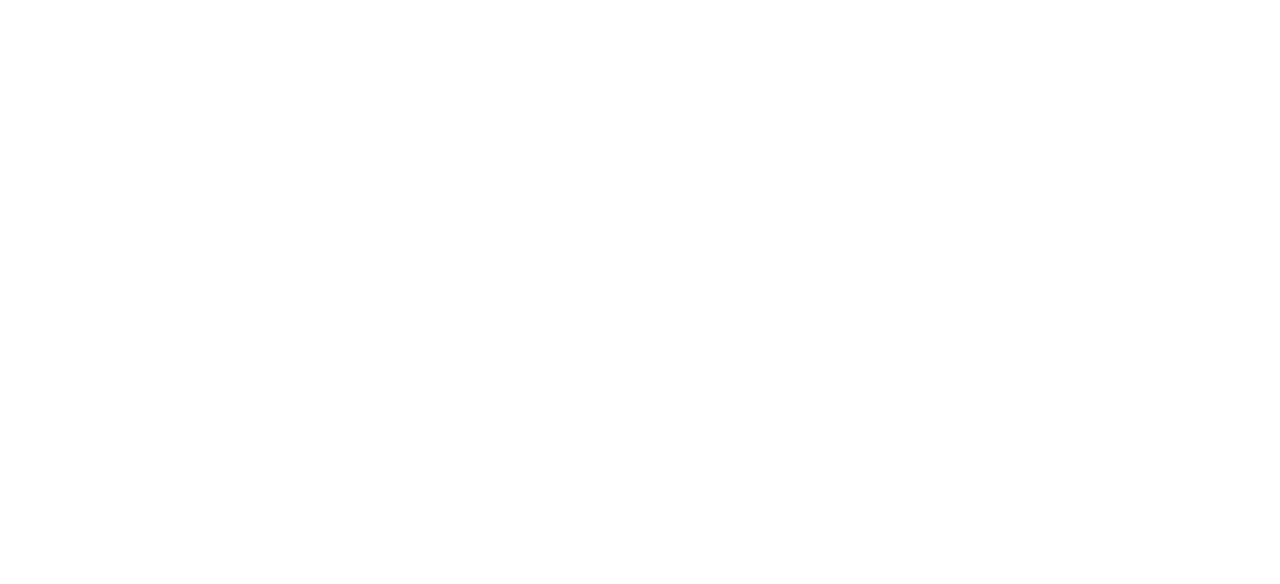
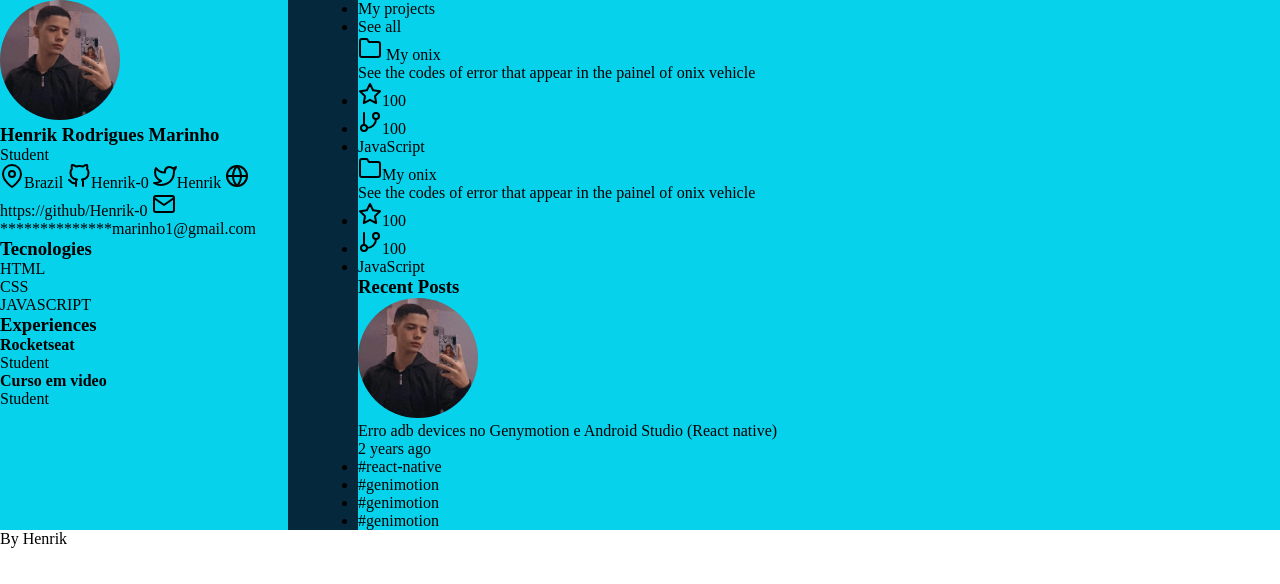
Before and after one commit to Henrik-0/Site, a plain HTML site: page portfolio/index.html in a window 1280 px wide. Drawn offline with Linux system fonts and the light colour scheme.

Commit message:
profile image, style
change the profile image and start the style

```diff
--- a/portfolio/index.html
+++ b/portfolio/index.html
@@ -9,39 +9,89 @@
     <title>Document</title>
 </head>
 <body>
+    <main class="container">
         <section class="aboutMe">
             <article>
-
+                <img class="profileImage" src="../assets/portfolio/profileImage.jpeg" alt="Profile image">
+                <h1>Henrik Rodrigues Marinho</h1>
+                <p>Student</p>
             </article>
             <article>
-
+                <img src="../assets/portfolio/map-pin.svg" alt="mapPin">Brazil
+                <img src="../assets/portfolio/github.svg" alt="GitHub">Henrik-0
+                <img src="../assets/portfolio/twitter.svg" alt="Twitter">Henrik
+                <img src="../assets/portfolio/globe.svg" alt="Site">https://github/Henrik-0
+                <img src="../assets/portfolio/mail.svg" alt="E-mail">**************marinho1@gmail.com
             </article>
             <article>
-
+                <h1>Tecnologies</h1>
+                <ul>
+                    <li>HTML</li>
+                    <li>CSS</li>
+                    <li>JAVASCRIPT</li>
+                </ul>
             </article>
             <article>
-
-        </article>
-        <article>
-
+                <h1>Experiences</h1>
+                <ul>
+                    <li>
+                        <strong>Rocketseat</strong>
+                        <p>Student</p>
+                    </li>
+                    <li>
+                        <strong>Curso em video</strong>
+                        <p>Student</p>
+                    </li>
+                </ul>
             </article>
         </section>
-
         <section class="projects">
             <article>
                 <div>
-
+                    <ul>
+                        <li>My projects</li>
+                        <li>See all</li>
+                    </ul>
                 </div>
                 <div>
-
+                    <p><img src="../assets/portfolio/folder.svg" alt="folder"> My onix</p>
+                    <p>See the codes of error that appear in the painel of onix vehicle </p>
+                    <ul>
+                        <li><img src="../assets/portfolio/star.svg" alt="star">100</li>
+                        <li><img src="../assets/portfolio/git-branch.svg" alt="git-branch">100</li>
+                        <li>JavaScript</li>
+                    </ul>
+                </div>
+                <div>
+                    <p><img src="../assets/portfolio/folder.svg" alt="folder">My onix</p>
+                    <p>See the codes of error that appear in the painel of onix vehicle </p>
+                    <ul>
+                        <li><img src="../assets/portfolio/star.svg" alt="star">100</li>
+                        <li><img src="../assets/portfolio/git-branch.svg" alt="git-branch">100</li>
+                        <li>JavaScript</li>
+                    </ul>
                 </div>
             </article>
-
             <article>
                 <div>
-
+                    <h1>Recent Posts</h1>
+                </div>
+                <div>
+                    <img class="profileImage" src="../assets/portfolio/profileImage.jpeg" alt="profileImage">
+                    <p>Erro adb devices no Genymotion e Android Studio (React native)</p>
+                    <p>2 years ago</p>
+                    <ul>
+                        <li>#react-native</li>
+                        <li>#genimotion</li>
+                        <li>#genimotion</li>
+                        <li>#genimotion</li>
+                    </ul>
                 </div>
             </article>
         </section>
+    </main>
+    <footer>
+        <p>By Henrik</p>
+    </footer>
 </body>
 </html>
--- a/portfolio/style.css
+++ b/portfolio/style.css
@@ -0,0 +1,51 @@
+* {
+    margin: 0;
+    padding: 0;
+    box-sizing: border-box;
+}
+
+:root {
+    --gray-blue: #06283D;
+    --blue-ocean: #0a3068;
+    --blue-sky: #134faa;
+    --bright-blue: #06d2ec;
+    --blue-baby: #DFF6FF;
+
+    --default: 'Josefin Sans', sans-serif;
+    --special: 'Stick No Bills', sans-serif;
+}
+
+.profileImage {
+    width: 120px;
+    border-radius: 100%;
+}
+
+body {
+    width: 100vw;
+    height: 100vh;
+}
+
+.container {
+    background-color: #06283D;
+    display: flex;
+    gap: 70px;
+
+    width: 100vw;
+}
+
+.aboutMe {
+    background-color: #06d2ec;
+    display: flex;
+    flex-direction: column;
+
+    width: 400px;
+}
+
+.projects {
+    background-color: #06d2ec;
+    display: flex;
+    flex-direction: column;
+    flex-grow: 1;
+
+    width: 100%;
+}
```
Also changed, not shown: assets/portfolio/profileImage.jpeg (added). Lines whose indentation alone changed are shown as unchanged.
